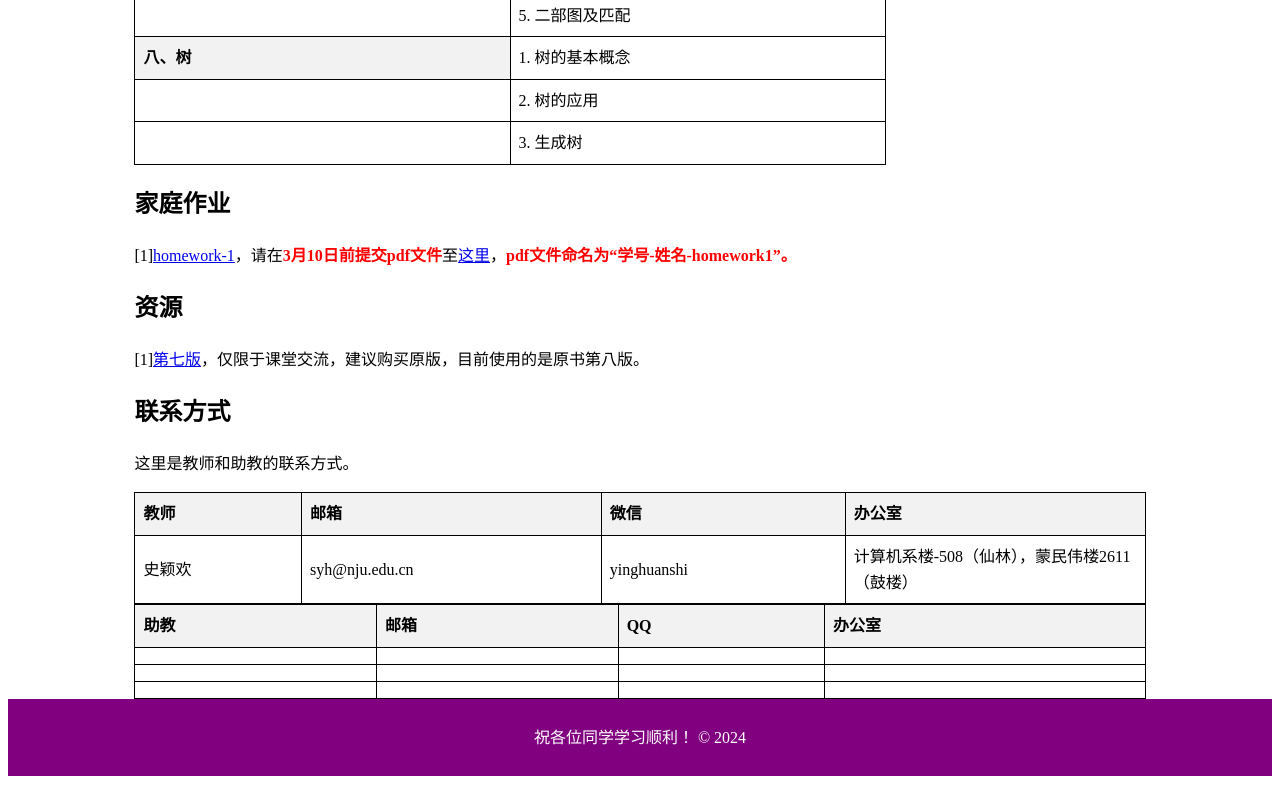
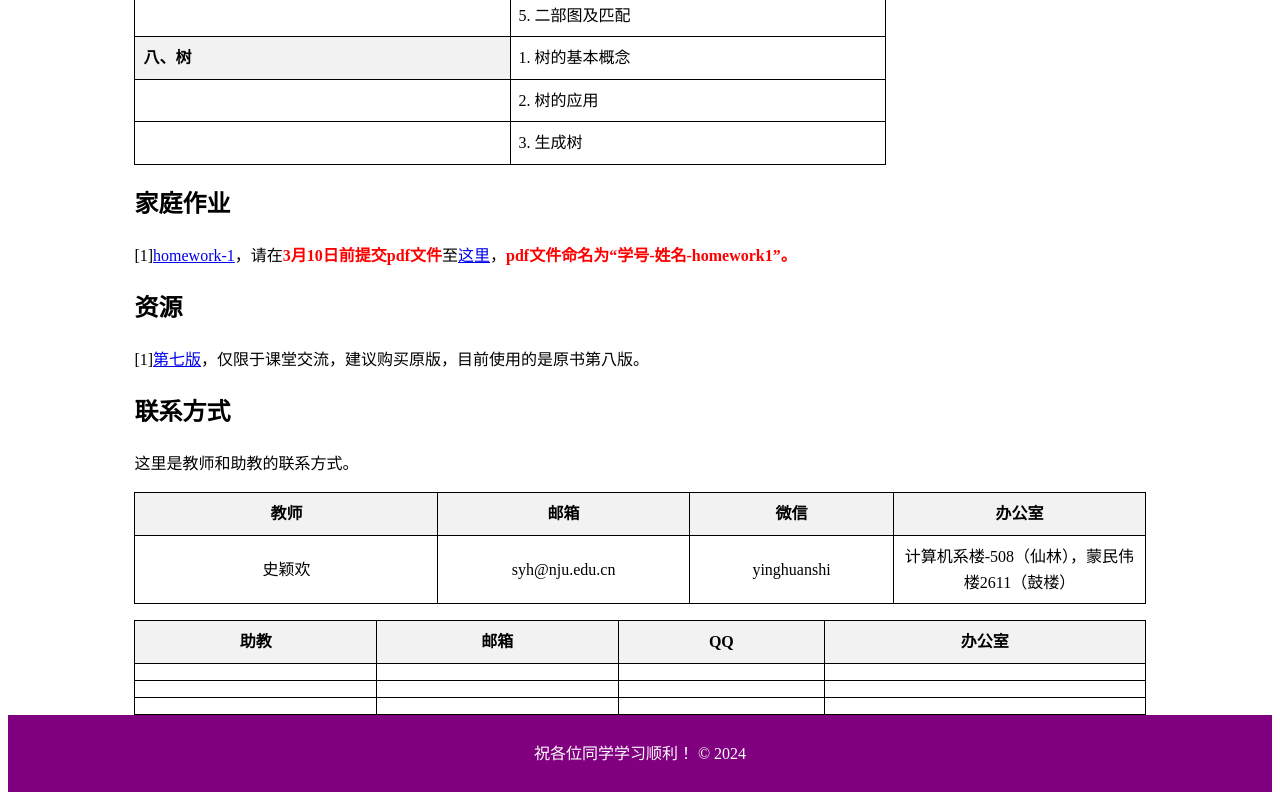
Before and after one commit to Discrete-Mathematics-2024/Discrete-Mathematics-2024.github.io, a plain HTML site: page index.html in a window 1280 px wide. Shown: the part 1817-2617 px from the top of the page. Drawn offline with Linux system fonts and the light colour scheme.

Commit message:
Update index.html
22

```diff
--- a/index.html
+++ b/index.html
@@ -13,9 +13,13 @@
         th, td { border: 1px solid black; padding: 8px; text-align: left; }
         th { background-color: #f2f2f2; }
         th, td { max-width: 100px; } /* 控制最大宽度 */
-        .centered-table { text-align: center; } /* 为居中的表格添加样式 */
-        .centered-table th, .centered-table td { border: 1px solid black; padding: 8px; }
-    </style>
+        .centered-table th, .centered-table td {
+            border: 1px solid black;
+            padding: 8px;
+            text-align: center; /* 使内容居中 */
+        }
+        .teacher-column { width: 30%; } /* 为“教师”列设置宽度 */
+
     </style>
 </head>
 <body>
@@ -102,18 +106,20 @@
         <!-- 教师信息表格 -->
         <table class="centered-table">
             <tr>
-                <th>教师</th>
+                <th class="teacher-column">教师</th>
                 <th>邮箱</th>
                 <th>微信</th>
                 <th>办公室</th>
             </tr>
             <tr>
-                <td>史颖欢</td>
+                <td class="teacher-column">史颖欢</td>
                 <td>syh@nju.edu.cn</td>
                 <td>yinghuanshi</td>
                 <td>计算机系楼-508（仙林），蒙民伟楼2611（鼓楼）</td>
             </tr>
         </table>
+
+        <p></p>
 
         <!-- 助教信息表格 -->
         <table class="centered-table">
```
